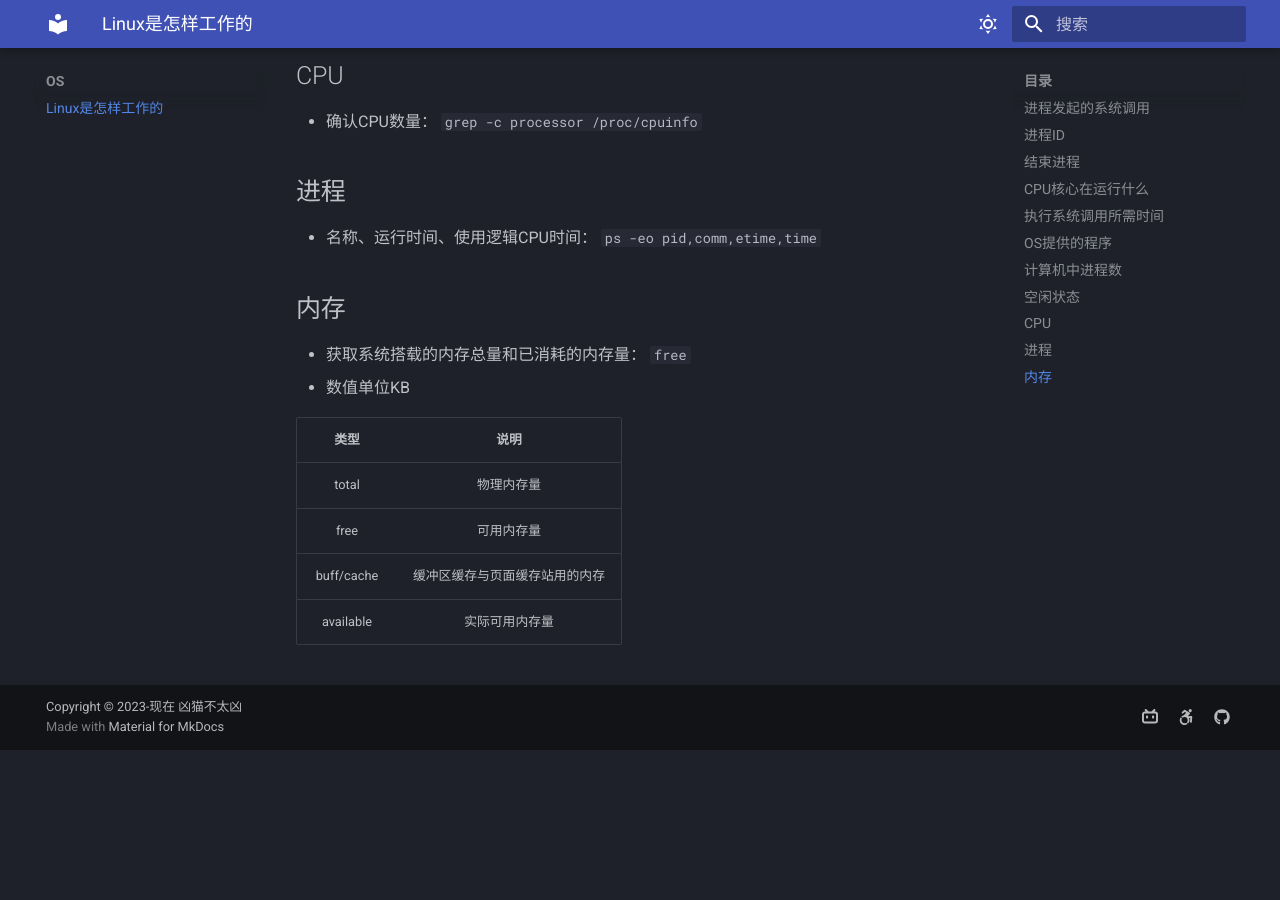
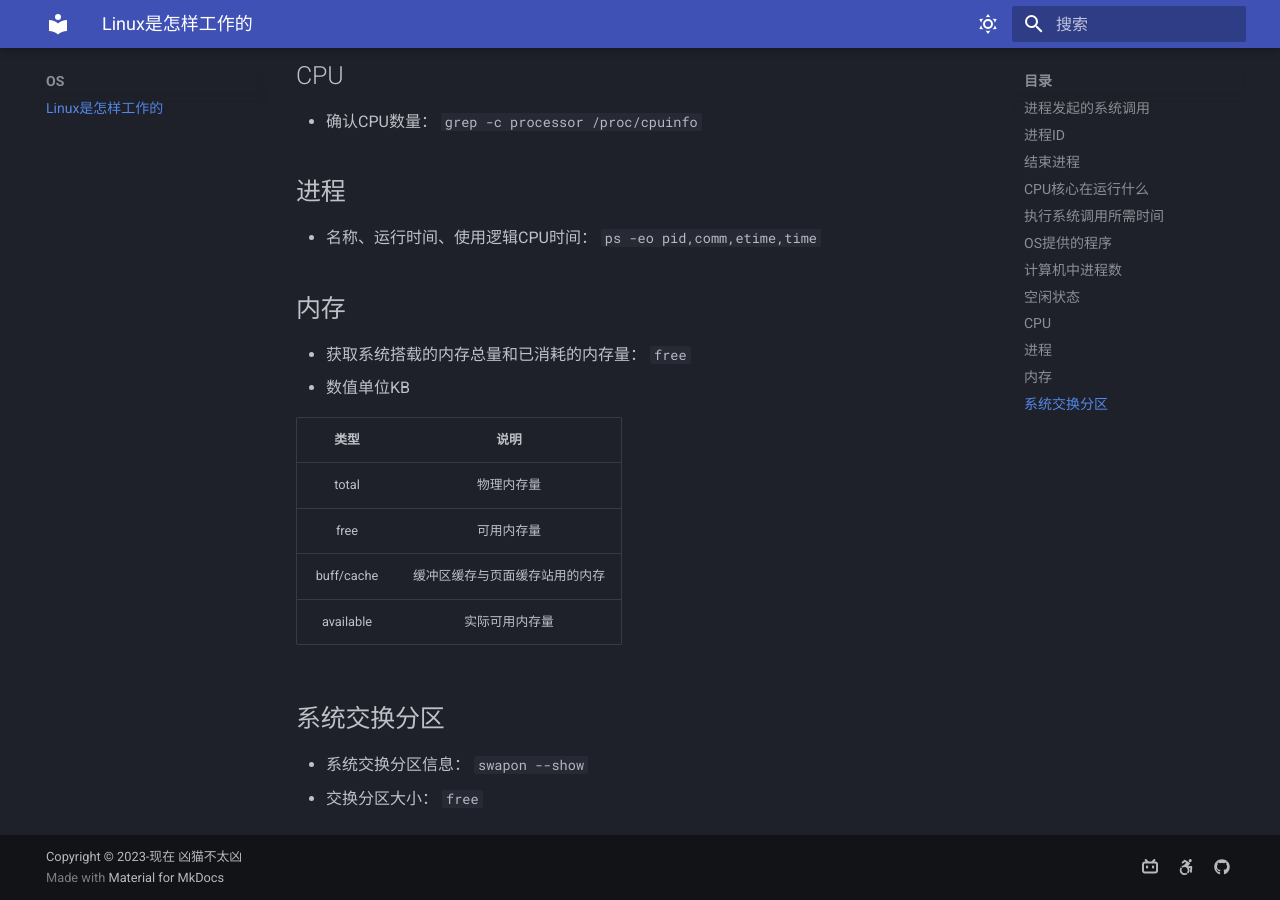
Before and after one commit to Xmbtx/xmbtx-blog, an MkDocs documentation site: the page built from docs/os/linux_work.md, in a window 1280 px wide and 900 px high, scrolled down 1925 px. Built offline with MkDocs 1.6.1 and Material for MkDocs 9.7.7, drawn with Linux system fonts in a browser that asks for light colours; before the commit the page ends 2675 px from its top, so only the background shows below that.

Commit message:
2023-12-12_21:15:18 update

```diff
--- a/docs/os/linux_work.md
+++ b/docs/os/linux_work.md
@@ -79,3 +79,8 @@
 | free        | 可用内存量                  |
 | buff/cache  | 缓冲区缓存与页面缓存站用的内存 |
 | available   | 实际可用内存量               |
+
+## 系统交换分区
+
+- 系统交换分区信息： ` swapon --show `
+- 交换分区大小： ` free `
```
